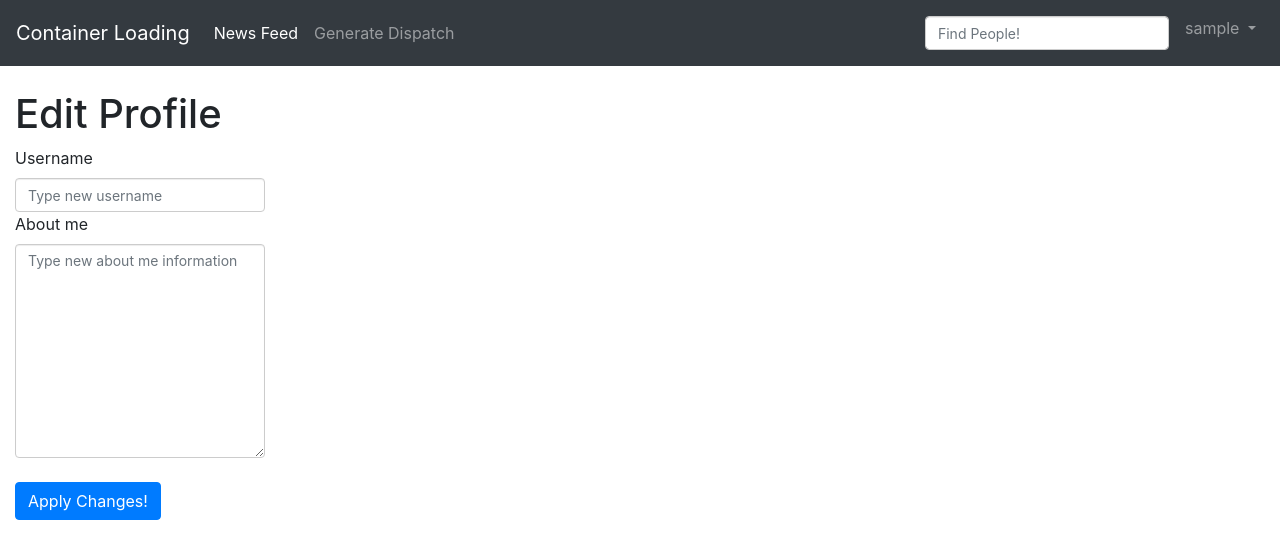
After one commit to carlosdonado10/CLP_flask_app, a Flask app: page /edit_profile in a window 1280 px wide. The commit adds this page. Shown: the top 559 px of the page. Run offline with Flask 2, Linux system fonts and the light colour scheme; the visitor is signed in with stand-in values (Sample User, id 1); data comes from the database, SQL or seed files in the repository; both versions use the stored data as it was after the commit; some libraries are stand-ins or nearby versions.

Commit message:
Final Front End

```diff
--- a/application/__init__.py
+++ b/application/__init__.py
@@ -4,6 +4,7 @@ from flask_sqlalchemy import SQLAlchemy
 from flask_migrate import Migrate
 from flask_login import LoginManager
 from flask_bootstrap import Bootstrap
+from elasticsearch import Elasticsearch
 
 application = Flask(__name__)
 
--- a/application/routes.py
+++ b/application/routes.py
@@ -1,43 +1,140 @@
 from flask import render_template, flash, redirect, url_for, request, jsonify
-from application.forms import ContainerParams, boxesParams, LoginForm, RegistrationForm
+from datetime import datetime
 from application.Utils.CLP_Algorithm.volume_maximization import volume_maximization
 from application.Utils.utils import params
 from flask_login import current_user, login_user, logout_user, login_required
 from json import loads, dumps
 from werkzeug.urls import url_parse
-from application.models import User, Dispatch
+from application.models import User, Dispatch, Post
 from application import application, db
+from urllib.parse import quote
+from config import base_url
 
 
 @application.route('/')
-@application.route('/index')
+@application.route('/index', methods=['GET', 'POST'])
 @login_required
 def index():
-    params.update({'user': {'username': 'Larli'}})
-    params.update({'posts': [
-        {
-            'author': {'username': 'John'},
-            'body': 'Beautiful day in Portland!'
-        },
-        {
-            'author': {'username': 'Susan'},
-            'body': 'The Avengers movie was so cool!'
-        }
-    ]})
+    dispatches = Dispatch.query.filter_by(user_id=current_user.id).all()
+    if request.method == 'POST' and request.form.get('post') is not None:
+        dispatch = Dispatch.query.filter_by(name=request.form.get('savedSchemas')).first()
+        flash(request.form.get('savedSchemas'))
+        if dispatch is not None:
+            dispatch_id = dispatch.id
+        else:
+            dispatch_id = None
 
-    return render_template('index.html', params=params)
+        post = Post(body=request.form.get('post'), user_id=current_user.id,
+                    username=current_user.username, dispatch_id=dispatch_id)
+
+        db.session.add(post)
+        db.session.commit()
+
+    params.update({'user': current_user})
+    posts = current_user.followed_posts().all()
+    print(posts)
+    post_params = []
+    for user, post, dispatch in posts:
+        if dispatch is not None:
+            post_params.append({"user_id": user.id,
+                                "user_name": user.username,
+                                "post_body": post.body,
+                                "post_timestamp": post.timestamp,
+                                "dispatch_name": dispatch.name,
+                                "dispatch_body": base_url + '/results/' +
+                                                    quote(dispatch.body.replace('$$$', '').replace('[', '/['))})
+            print(post_params[-1]['dispatch_body'])
+        else:
+            post_params.append({"user_id": user.id,
+                                "user_name": user.username,
+                                "post_body": post.body,
+                                "post_timestamp": post.timestamp})
 
 
-@application.route('/user/<username>')
+    params.update({'posts': dumps(post_params, default=str)})
+    # print(dispatches)
+    return render_template('index.html', params=params, dispatches=dispatches)
+
+
+@application.before_request
+def before_request():
+    if current_user.is_authenticated:
+        current_user.last_seen = datetime.utcnow()
+        db.session.commit()
+
+
+@application.route('/user/<username>', methods=['GET', 'POST'])
 @login_required
 def user(username):
     user = User.query.filter_by(username=username).first_or_404()
-    dispatches=[
-            {'author': user, 'description': 'holaaaaaa mundooo'}
-        ]
-    return render_template('user.html', user=user, dispatches=dispatches)
+    posts = Post.query.filter_by(user_id=user.id).all()
+    params = [{'author': user, 'body': post.body} for post in posts]
+
+    if request.method == 'POST':
+        if request.form.get('follow') is not None:
+            current_user.follow(user)
+            db.session.commit()
+            flash(f'User: {user.username} followed successfully')
+        elif request.form.get('unfollow') is not None:
+            current_user.unfollow(user)
+            db.session.commit()
+            flash(f'User: {user.username} unfollowed successfully')
+
+    return render_template('user.html', user=user, params=params)
+
+
+@application.route('/follow/<username>')
+def follow(username):
+    user = User.query.filter_by(username=username).first()
+    if user is None:
+        flash(f'user: {username} does not exist')
+        return redirect(url_for('index'))
+    if user == current_user:
+        flash('you cannot follow yourself!')
+        return redirect(url_for('user', username=username))
+    current_user.follow(user)
+    db.session.commit()
+    flash(f'You are now following {username}!')
+    return redirect(url_for('user', username=username))
+
+
+@application.route('/unfolow/<username>')
+def unfollow(username):
+    user = User.query.filter_by(username=username).first()
+    if user is None:
+        flash(f'User: {username} does not exist!')
+        return redirect(url_for('index'))
+    if username == current_user.username:
+        flash('You cannot unfollow yourself!')
+        return redirect(url_for('user', username=username))
+    else:
+        current_user.unfollow(user)
+        db.session.commit()
+        flash(f'You are no longer following {username}')
+        return redirect(url_for('user', username=username))
+
+
+@application.route('/edit_profile', methods=['GET', 'POST'])
+@login_required
+def edit_profile():
+    if request.method == "POST":
+        if User.query.filter_by(username=request.form.get('username')).first() is not None:
+            flash(f"Username: {request.form.get('username')} is already taken!")
+        elif request.form.get('username') == current_user.username:
+            flash("Your username did not change!")
+        elif len(request.form.get('username')) == 0:
+            flash("Empty username not allowed")
+        else:
+            current_user.username = request.form.get('username')
+            current_user.about_me = request.form.get('about_me')
+            db.session.commit()
+            flash("Changes executed successfully!")
+        # TODO: Mejorar lógica para poder cambiar solo un atributo
+    return render_template('edit_profile.html', title='Edit Prodile')
+
 
 @application.route('/container', methods=['POST', 'GET'])
+@login_required
 def container():
     dispatches = Dispatch.query.filter_by(user_id=current_user.id)
     if request.method == "POST" and request.form.get('submitnew') is not None:
@@ -53,23 +150,23 @@ def container():
 
 # TODO: Save info to pass to algorithm
 @application.route('/boxes/<containerX>/<containerY>/<containerZ>', methods=['GET', 'POST'])
+@login_required
 def boxes(containerX, containerY, containerZ):
     params = {"containerX": containerX,
               "containerY": containerY,
               "containerZ": containerZ}
     if request.method == 'POST' and request.form.get('submit') is not None:
         containerParams = {"x1": 0,
-                            "y1": 0,
-                            "z1": 0,
-                            "x2": float(containerX),
-                            "y2": float(containerY),
-                            "z2": float(containerZ)}
+                           "y1": 0,
+                           "z1": 0,
+                           "x2": float(containerX),
+                           "y2": float(containerY),
+                           "z2": float(containerZ)}
 
         results = request.form.to_dict()
         boxesParams = [{} for i in range(int(results.get('num_items')))]
-        flash(boxesParams)
         for key, itm in results.items():
-            if key != "num_items":
+            if key != "num_items" and key != 'submit':
                 key_, idx = key.split("-")
                 if key[:9] == "num_items":
                     boxesParams[int(idx)].update({key_: int(itm)})
@@ -89,27 +186,30 @@ def boxes(containerX, containerY, containerZ):
 
 # TODO: Change orientations?
 @application.route('/results/<container_params>/<boxes_params>', methods=['GET', 'POST'])
+@login_required
 def results(container_params, boxes_params):
     if request.method == "POST":
         favorite = Dispatch(name=request.form.get('fav-name'), description=request.form.get('fav-description'),
-                            body=container_params+'$$$'+boxes_params, user_id=current_user.id)
+                            body=container_params + '$$$' + boxes_params, user_id=current_user.id)
         db.session.add(favorite)
         db.session.commit()
 
     params = {'container_params': container_params,
               'boxes_params': boxes_params}
     allocated_list, utilization, container, allocated_json = volume_maximization(problem_params=loads(boxes_params),
-                                                                 container_params=loads(container_params))
+                                                                                 container_params=loads(
+                                                                                     container_params))
 
     total_boxes = 400
     # max_iter = max(allocated_list, key=lambda x: x.iteration).iteration
-    max_iter=3
+    max_iter = 3
     return render_template('results.html', allocated_list=allocated_list, utilization=utilization, container=container,
-                           total_boxes=total_boxes, boxes_params=boxes_params, params=params, allocated_list_json=allocated_json,
+                           total_boxes=total_boxes, boxes_params=boxes_params, params=params,
+                           allocated_list_json=allocated_json,
                            max_iter=max_iter)
 
 
-#Login Logic
+# Login Logic
 @application.route('/login', methods=['GET', 'POST'])
 def login():
     if current_user.is_authenticated:
@@ -129,6 +229,7 @@ def login():
 
 
 @application.route('/logout')
+@login_required
 def logout():
     logout_user()
     return redirect(url_for('index'))
@@ -146,3 +247,14 @@ def register():
 
         return redirect(url_for('login'))
     return render_template('registration.html', title='Register')
+
+
+@application.route('/search', methods=['GET', 'POST'])
+@login_required
+def search():
+    if request.method == 'POST' and request.form.get('search-value'):
+
+        users = User.query.filter(User.username.like('%adm%'))
+
+        return render_template('search.html', users=users.all(), search_value=request.form.get('search-value'))
+    return redirect(url_for('index'))
--- a/application/templates/base.html
+++ b/application/templates/base.html
@@ -28,27 +28,35 @@
             <li class="nav-item">
                 <a class="nav-link" href="{{ url_for('container')}}">Generate Dispatch</a>
             </li>
+
+            <!-- MOVE TO RIGHT-->
+
+        </ul>
+        <ul class="nav navbar-nav navbar-right">
+
+            <li class="nav-item">
+                <form method="post" action="{{ url_for('search') }}" class="nav-link">
+                    <input type="text" class="form-control" id="search-value" name="search-value" placeholder="Find People!">
+                    <input type="submit" style="position: absolute; left: -9999px"/>
+                </form>
+            </li>
             <li class="nav-item dropdown">
                 <a class="nav-link dropdown-toggle" href="#" id="navbarDropdown" role="button" data-toggle="dropdown" aria-haspopup="true" aria-expanded="false">
-          Dropdown
+                    {% if current_user.username %} {{ current_user.username }} {% else %} user {% endif %}
                 </a>
-        <div class="dropdown-menu" aria-labelledby="navbarDropdown">
-          <a class="dropdown-item" href="#">Action</a>
-          <a class="dropdown-item" href="#">Another action</a>
-          <div class="dropdown-divider"></div>
-          <a class="dropdown-item" href="#">Something else here</a>
-        </div>
+                <div class="dropdown-menu dropdown-menu-right" aria-labelledby="navbarDropdown">
+                    {% if current_user.is_anonymous %}
+                    <a class="dropdown-item" href="{{ url_for('login') }}">Login</a>
+                    <a class="dropdown-item disabled" href="{{url_for('user', username=current_user.username) }}">Profile</a>
+                    <a class="dropdown-item disabled" href="{{ url_for('edit_profile') }}">Edit Profile</a>
+                    {% else %}
+                    <a class="dropdown-item" href="{{ url_for('logout') }}">Logout</a>
+                    <a class="dropdown-item" href="{{url_for('user', username=current_user.username) }}">Profile</a>
+                    <a class="dropdown-item" href="{{ url_for('edit_profile') }}">Edit Profile</a>
+                    {% endif %}
+
             </li>
-      <li class="nav-item">
-        <a class="nav-link disabled" href="#">Disabled</a>
-      </li>
-    </ul>
-      <ul class="nav navbar-nav navbar-right">
-                {% if current_user.is_anonymous %}
-                <li><a href="{{ url_for('login') }}">Login</a></li>
-                {% else %}
-                <li><a href="{{ url_for('logout') }}">Logout</a></li>
-                {% endif %}
+
         </ul>
         <!--<form class="form-inline my-2 my-lg-0">
           <input class="form-control mr-sm-2" type="search" placeholder="Search" aria-label="Search">
--- /dev/null
+++ b/application/templates/edit_profile.html
@@ -0,0 +1,12 @@
+{% extends "base.html" %}
+
+{% block app_content %}
+    <h1> Edit Profile</h1>
+    <form action="" method="post">
+        <label for="username">Username</label><input type="text" name="username" placeholder="Type new username" class="form-control" style="width:20%">
+        <label for="about_me">About me</label><textarea name="about_me" placeholder="Type new about me information" class="form-control" style="width:20%" rows="10" ></textarea><br><!--TODO: Limit length -->
+        <input type="submit" class="btn btn-primary" value="Apply Changes!">
+
+
+    </form>
+{% endblock %}
--- /dev/null
+++ b/application/templates/handle.html
@@ -0,0 +1,5 @@
+{% extends "base.html" %}
+{% block app_content %}
+
+
+{% endblock %}
--- a/config.py
+++ b/config.py
@@ -8,3 +8,5 @@ class Config(object):
     SQLALCHEMY_DATABASE_URI = os.environ.get('DATABASE_URL') or \
                               'sqlite:///' + os.path.join(basedir, 'app.db') + '?check_same_thread=False'
     SQLALCHEMY_TRACK_MODIFICATIONS = False
+
+base_url = 'http://localhost:5000'
--- a/requirements.txt
+++ b/requirements.txt
@@ -1,6 +1,7 @@
 alembic==1.4.2
 click==7.1.1
 dominate==2.5.1
+elasticsearch==7.6.0
 Flask==1.1.1
 Flask-Bootstrap==3.3.7.1
 Flask-Login==0.5.0
@@ -14,10 +15,12 @@ MarkupSafe==1.1.1
 numpy==1.18.2
 pandas==1.0.3
 python-dateutil==2.8.1
+python-dotenv==0.12.0
 python-editor==1.0.4
 pytz==2019.3
 six==1.14.0
 SQLAlchemy==1.3.15
+urllib3==1.25.9
 visitor==0.1.3
 Werkzeug==1.0.1
 WTForms==2.2.1
```
Also changed, not shown: application/models.py (+52 -9 lines), application/templates/index.html (+43 -3 lines), application/templates/search.html (added, +29 -0 lines), application/templates/user.html (+33 -7 lines), clp_app.py (+6 -1 lines), migrations/versions/0374f7d6a5f3_.py (renamed from migrations/versions/f9d221c8fce6_followers.py, +21 -4 lines), migrations/versions/2987147643e3_add_dispatch_description.py (deleted, +0 -28 lines), app.db, application/templates/js/orbitcontrol.js (deleted), clpApp.db (deleted), 1 other file. Lines whose indentation alone changed are shown as unchanged.
